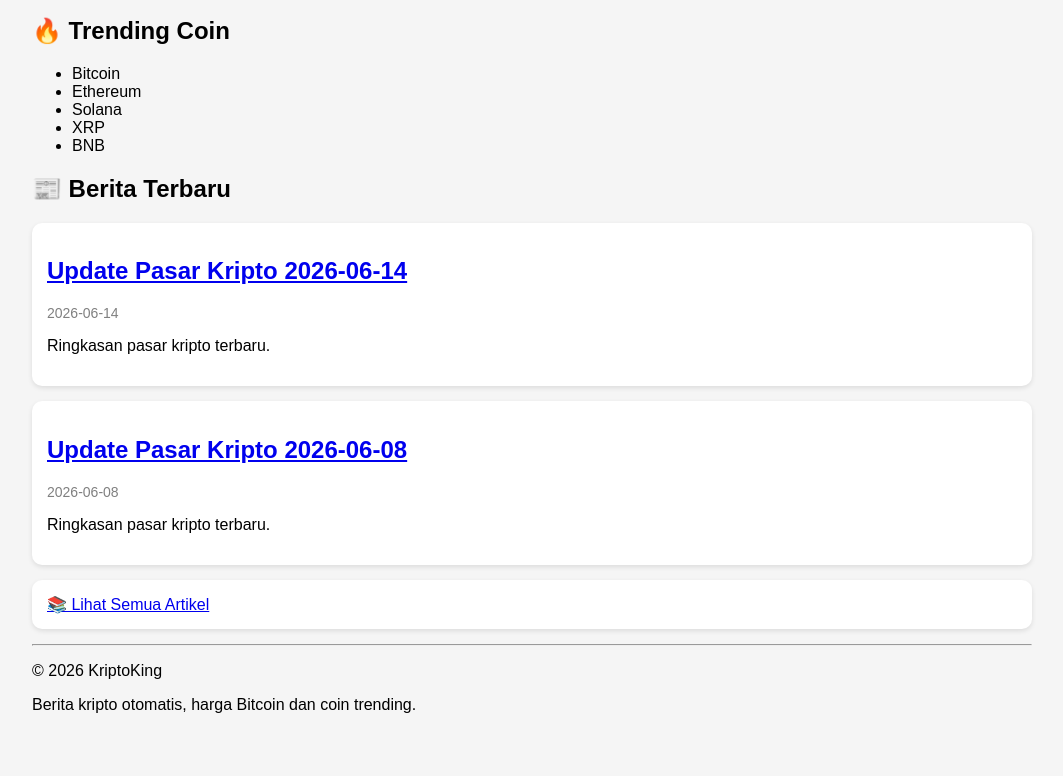
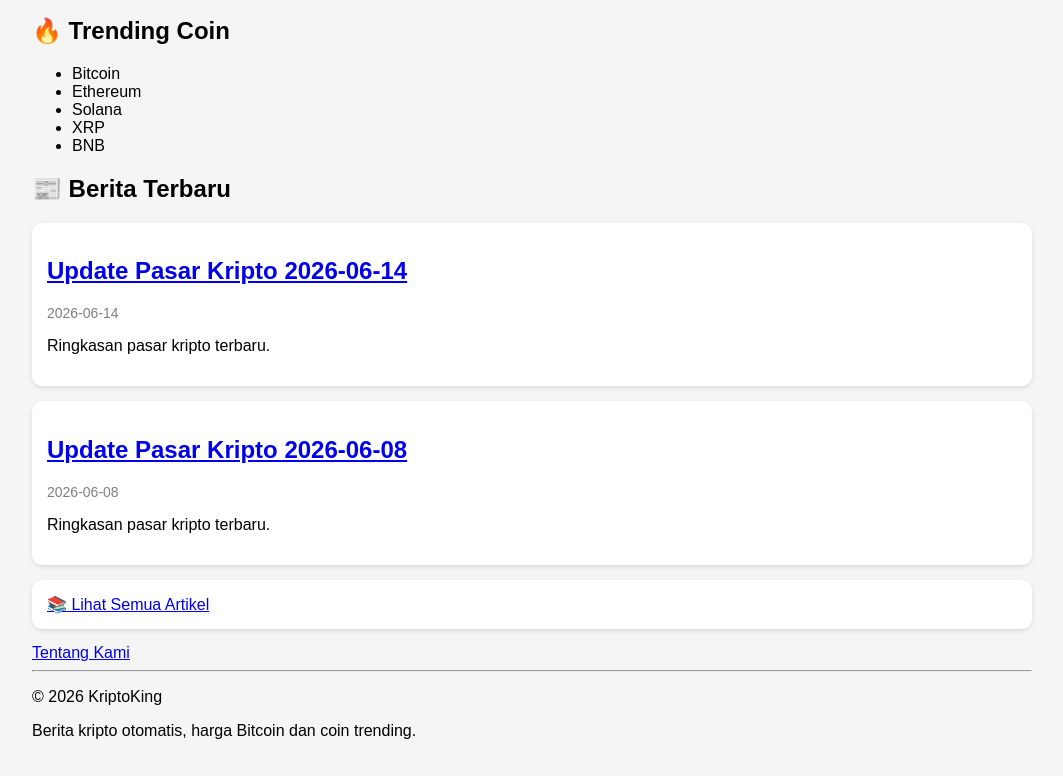
Before and after one commit to Daxro99/Kriptoking-, a plain HTML site: page index.html in a window 1280 px wide. Shown: the part 178-954 px from the top of the page, without its empty margins (108-1171 px from the left). Before the commit the page ends 928 px from the top, so only its background shows below. Drawn offline with Linux system fonts and the light colour scheme.

Commit message:
Update index.html

```diff
--- a/index.html
+++ b/index.html
@@ -92,6 +92,7 @@ fetch('data/news.json')
     📚 Lihat Semua Artikel
   </a>
 </div>
+    <a href="about.html">Tentang Kami</a>
     <hr>
 
 <footer>
```
